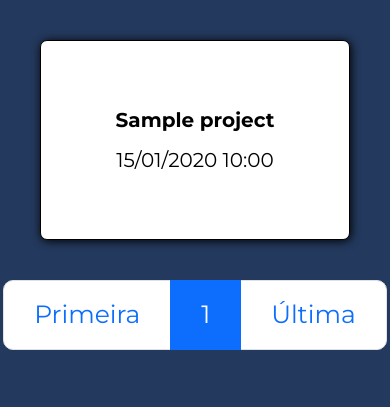
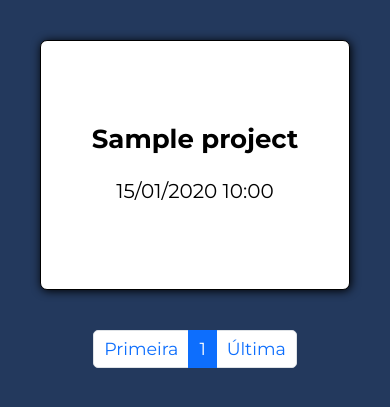
Before and after one commit to riguima/freelancer-projects, a Flask app: template templates/index.html in a window 390 px wide. Shown: the top 407 px of the page. Run offline with Flask 3, Linux system fonts and the light colour scheme; the template is opened without the code that fills it: most values are stand-ins (such as "Sample title", 1, 10 or a date in 2020); parts of the project's set-up code (start-up, migrations or seed data) failed here and were passed over.

Commit message:
feat: add website name in project top and fix pagination for mobile

```diff
--- a/freelancer_projects/api.py
+++ b/freelancer_projects/api.py
@@ -70,7 +70,9 @@ class Workana(Website):
         super().__init__('workana-cookies.json')
 
     def have_unread_messages(self):
-        return False
+        with Client(cookies=self.cookies) as client:
+            response = client.get('https://www.workana.com/jobs?language=pt')
+            return not 'emptyMessages' in response.text
 
     def get_projects(self):
         with Client(cookies=self.cookies) as client:
--- a/static/css/styles.css
+++ b/static/css/styles.css
@@ -38,7 +38,7 @@ a {
   border: 1px solid #000;
   border-radius: 7px;
   padding: 1rem;
-  height: 200px;
+  height: 250px;
   box-shadow: 1px 1px 10px black;
 }
 
@@ -46,7 +46,8 @@ a {
   color: blueviolet;
 }
 
-.project__title {
+.project__website, .project__title {
+  font-size: 1.3rem;
   font-weight: bold;
 }
 
--- a/templates/index.html
+++ b/templates/index.html
@@ -20,13 +20,18 @@
   <div class="projects">
     {% for project in projects %}
       <a class="project" href="{{ project.url }}" target="_blank">
-        <span class="project__title">{{ project.title }}</span>
+        {% if 'workana' in project.url %}
+          <h1 class="project__website text-primary">Workana</h1>
+        {% elif '99freelas' in project.url %}
+          <h1 class="project__website text-primary">99freelas</h1>
+        {% endif %}
+        <h1 class="project__title">{{ project.title }}</h1>
         <span>{{ project.project_datetime.strftime('%d/%m/%Y %H:%M') }}</span>
       </a>
     {% endfor %}
   </div>
   <nav>
-    <ul class="pagination pagination-lg">
+    <ul class="pagination pagination-sm">
       <li class="page-item">
         <a class="page-link" href="/?page=1">Primeira</a>
       </li>
```
